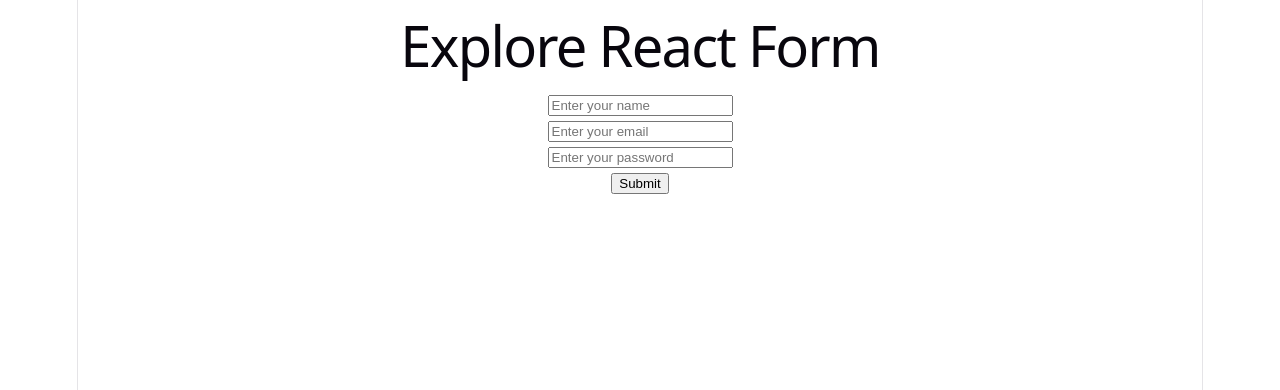
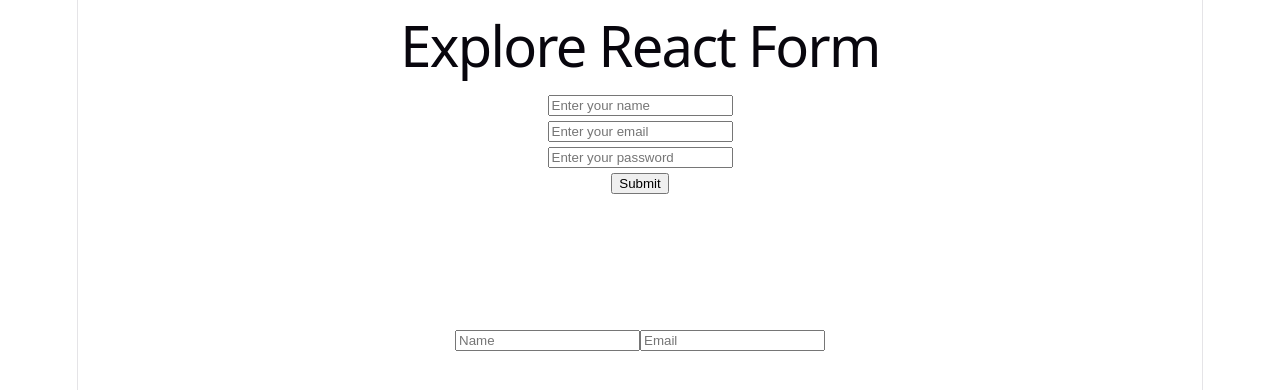
Before and after one commit to Atahar-Shihab/practicing-react-part-5, a React (Vite) app: page / in a window 1280 px wide. Shown: the top 390 px of the page. Built offline with nearby package versions, Linux system fonts and the light colour scheme.

Commit message:
Added Two new form

```diff
--- a/src/App.jsx
+++ b/src/App.jsx
@@ -1,6 +1,6 @@
 import SimpleForm from './components/SimpleForm/SimpleForm'
 import './App.css'
-
+import FormAction from './components/FormAction/FormAction'
 function App() {
 
 
@@ -9,6 +9,13 @@ function App() {
 
           <h1>Explore React Form</h1>
           <SimpleForm />
+          <br />
+          <br />
+          <br />
+          <br />
+          <br />
+
+          <FormAction></FormAction>
     </>
   )
 }
--- /dev/null
+++ b/src/components/FormAction/FormAction.jsx
@@ -0,0 +1,24 @@
+
+
+const FormAction = () => {
+
+
+    const handleFormAction = (formData) => {
+        console.log(formData);
+    }
+
+
+
+    return (
+        <div className="form-container">
+            <form action={handleFormAction} className="form">
+
+                <input className="form-control " type="text" placeholder="Name" />
+                <input className="form-control" type="email" placeholder="Email" />
+
+            </form>
+        </div>
+    );
+};
+
+export default FormAction;
```
